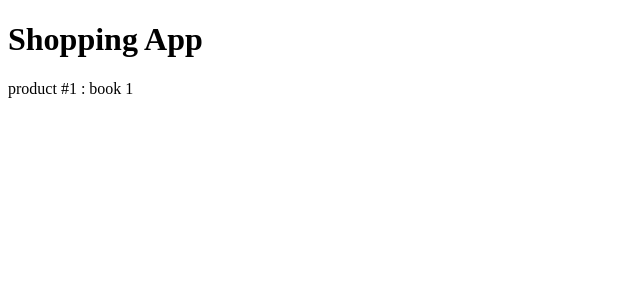
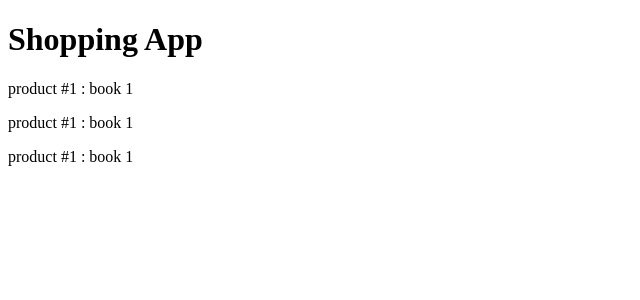
Before and after one commit to iMahdi1383/ShoppingCartSection.React, a JavaScript app: page / in a window 1280 px wide. Shown: the top 300 px of the page, without its empty margins (0-640 px from the left). Built offline with nearby package versions, Linux system fonts and the light colour scheme.

Commit message:
Add Components : App, Prodct

```diff
--- /dev/null
+++ b/src/App.js
@@ -0,0 +1,13 @@
+import Product from './Components/Product/Product';
+const App = () => {
+    return (
+        <div className="container" id="title">
+            <h1>Shopping App</h1>
+            <Product />
+            <Product />
+            <Product />
+        </div>
+    );
+};
+
+export default App;
--- /dev/null
+++ b/src/Components/Product/Product.js
@@ -0,0 +1,7 @@
+
+
+const Product = () => {
+    return (  <p>product #1 : book 1</p> );
+}
+
+export default Product;
--- a/src/index.js
+++ b/src/index.js
@@ -1,11 +1,4 @@
-import React from 'react';
 import ReactDOM from 'react-dom';
-
-const App = () => {
-return <div className="container" id="title">
-    <h1>Shopping App</h1>
-    <p>product #1 : book 1</p>
-</div>
-}
+import App from './App';
 
 ReactDOM.render(<App/>, document.querySelector('#root'));
```
